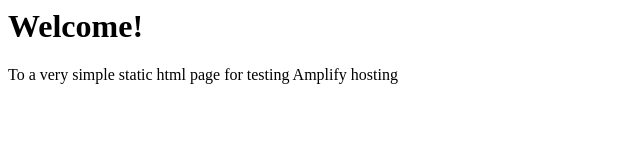
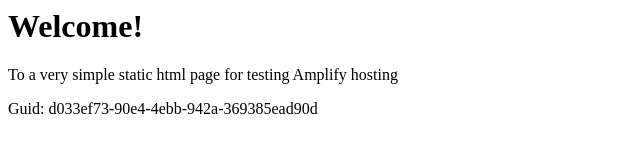
Before and after one commit to aws-aemilia-yul/Github-PR-Commit-Integration-Test-DoNotTouch-GitHubAutoBuildCanaryTest-v1-preprod-ca-central-1, a website: page src/index.html in a window 1280 px wide. Shown: the whole page, without its empty margins (0-640 px from the left). Drawn offline with Linux system fonts and the light colour scheme.

Commit message:
commit from integ tests

```diff
--- a/src/index.html
+++ b/src/index.html
@@ -1,3 +1,5 @@
+
+
 <html lang="en">
 
 <head>
@@ -10,6 +12,6 @@
 <body>
     <h1>Welcome!</h1>
     <p>To a very simple static html page for testing Amplify hosting</p>
-</body>
+    <p>Guid: d033ef73-90e4-4ebb-942a-369385ead90d</p></body>
 
 </html>
```
